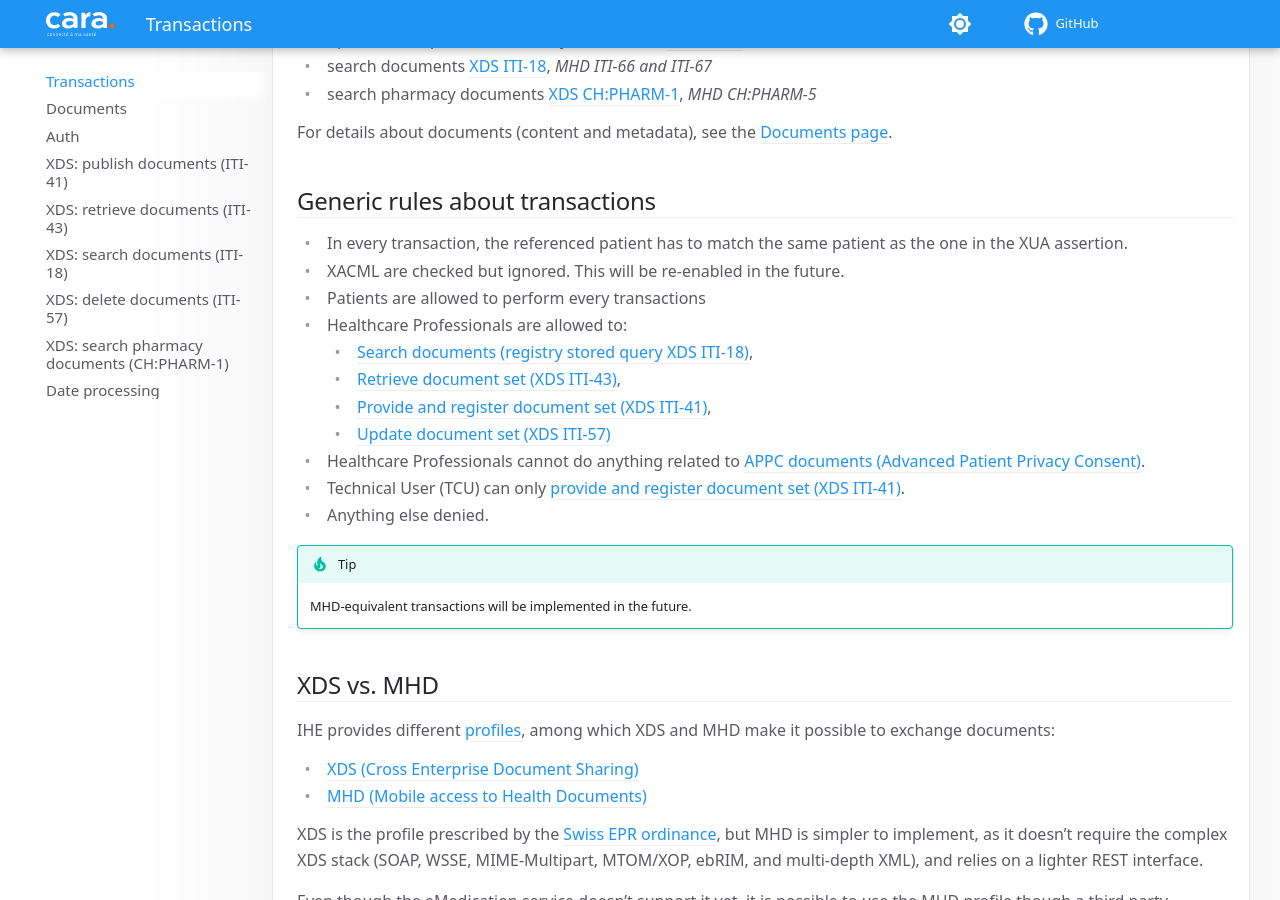
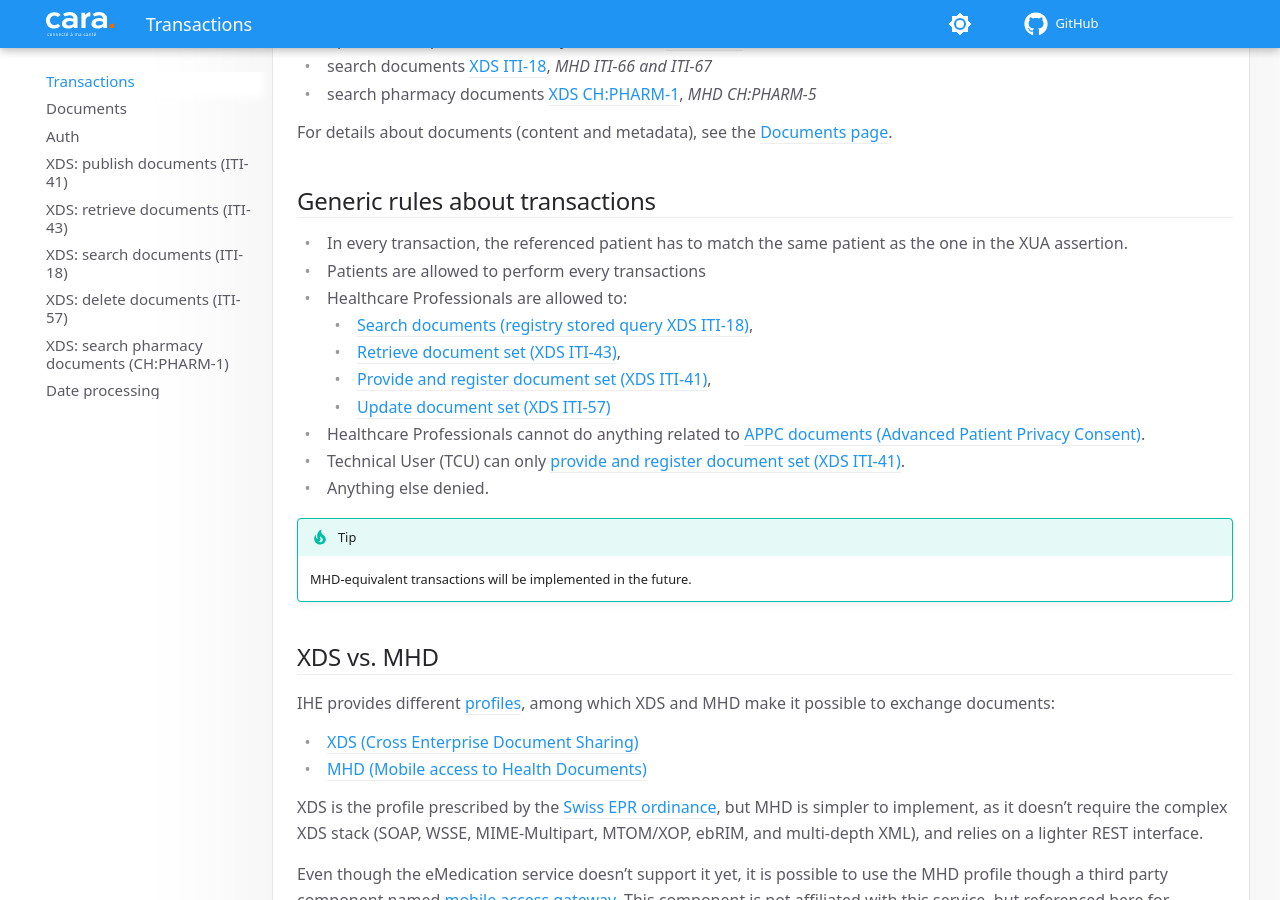
Before and after one commit to CARA-ch/emed-service-guide, an MkDocs documentation site: the page built from docs/transactions/index.md, in a window 1280 px wide and 900 px high, scrolled down 357 px. Built offline with MkDocs 1.6.1 and Material for MkDocs 9.7.7, drawn with Linux system fonts in a browser that asks for light colours; comment, search, counter and statistics services are not loaded.

Commit message:
Update docs/transactions/index.md

```diff
--- a/docs/transactions/index.md
+++ b/docs/transactions/index.md
@@ -14,7 +14,6 @@ For details about documents (content and metadata), see the [Documents page](doc
 
 ## Generic rules about transactions
 * In every transaction, the referenced patient has to match the same patient as the one in the XUA assertion.
-* XACML are checked but ignored. This will be re-enabled in the future.
 * Patients are allowed to perform every transactions
 * Healthcare Professionals are allowed to:
     * [Search documents (registry stored query XDS ITI-18)](iti18.md),
```
